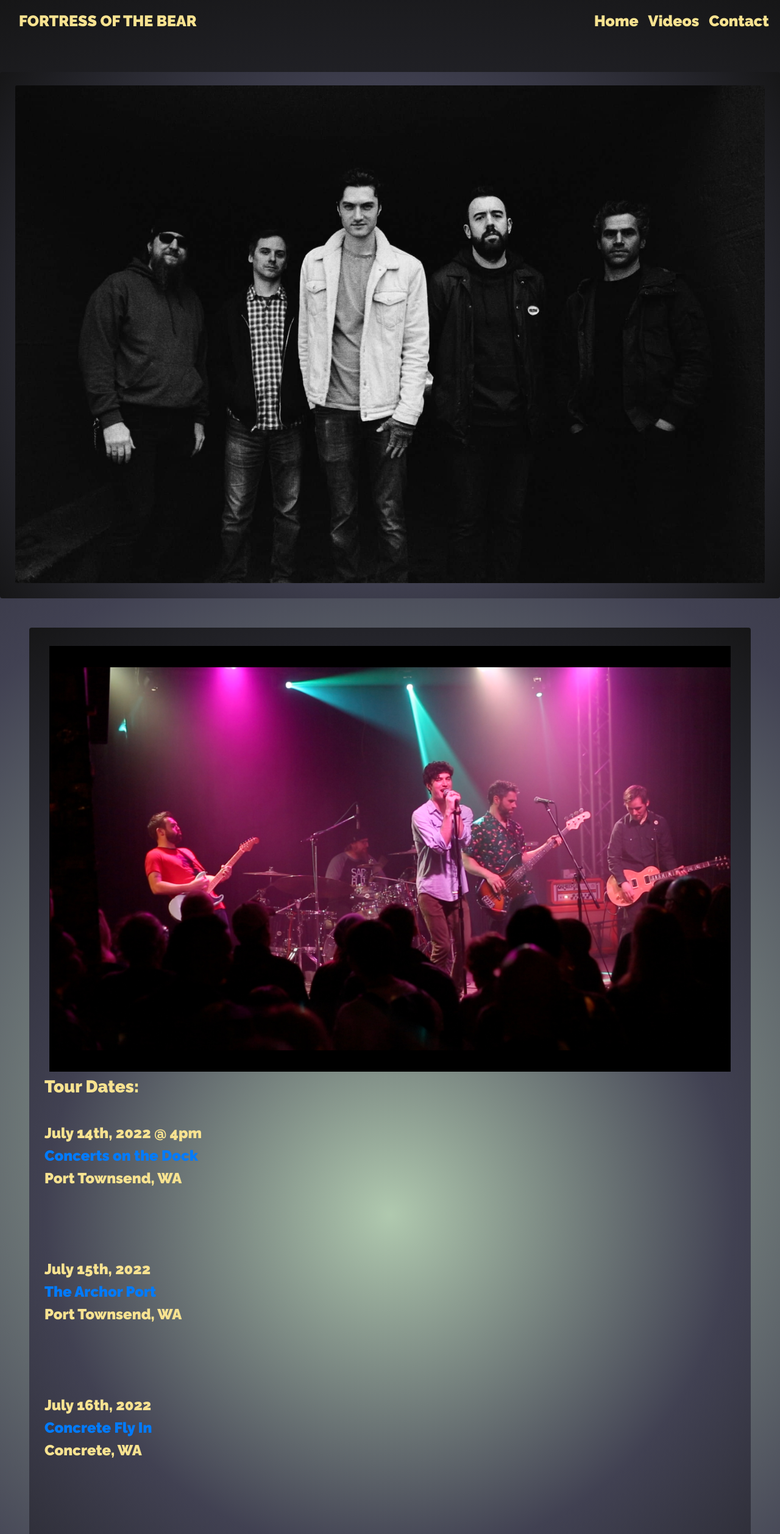
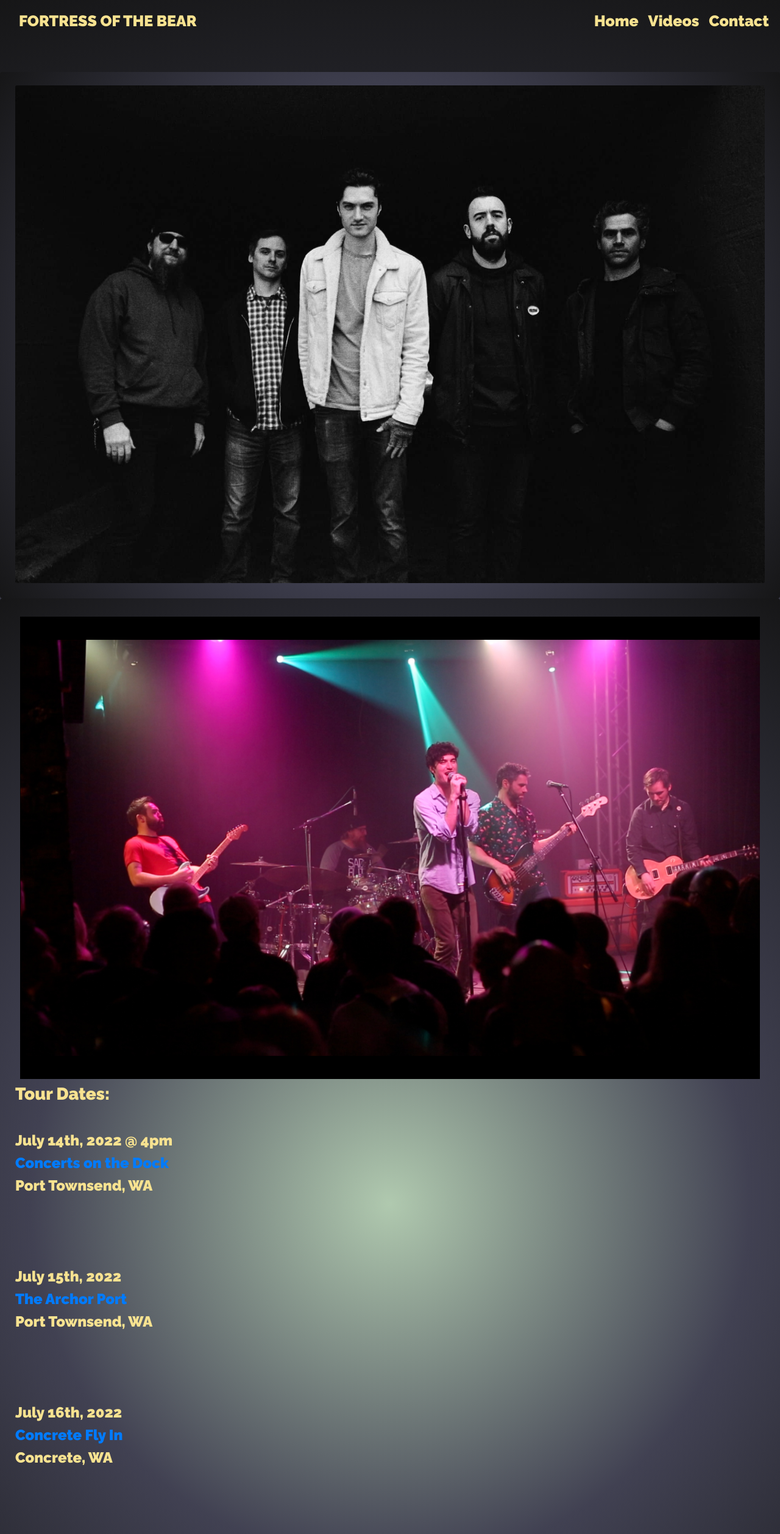
Before and after one commit to luckyian/fortressofthebear, a React (Create React App) app: page / in a window 1280 px wide. Shown: the top 2515 px of the page at 61% size. Built offline with nearby package versions, Linux system fonts and the light colour scheme; the HTML template or start-up script is replaced by a standard one.

Commit message:
Removed code to correct sizing issues

```diff
--- a/src/pages/Index.js
+++ b/src/pages/Index.js
@@ -16,11 +16,11 @@ function Index() {
     <div>
       <div className="mt-5">
       <BandPhoto/>
-        <div className="p-5">
+
          <Tour/>
          <br/>
          <Music/>
-        </div>
+
       </div>
     </div>
 
```
